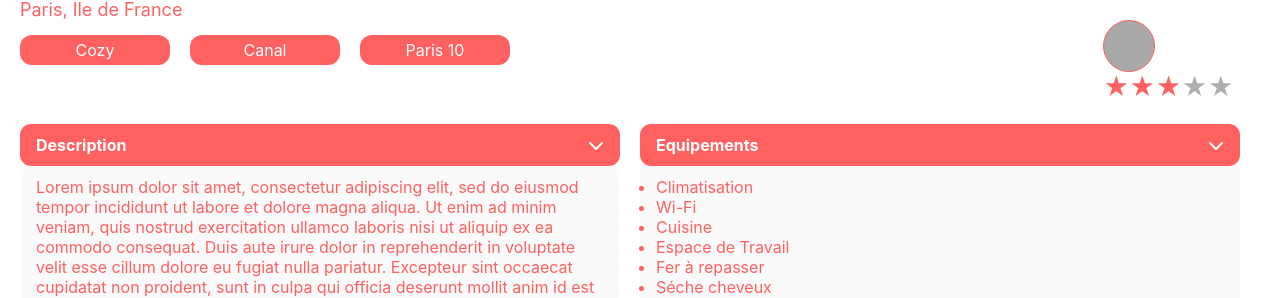
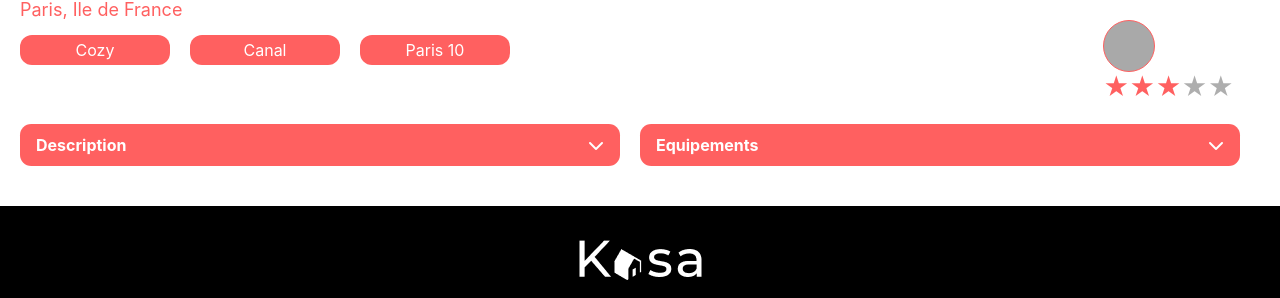
Before and after one commit to webmadao/projet-kasa, a React (Create React App) app: page /flats in a window 1280 px wide. Shown: the part 490-788 px from the top of the page. Built offline with nearby package versions, Linux system fonts and the light colour scheme.

Commit message:
methode Map pour recup les id et cover

```diff
--- a/src/components/ApartDetails/ApartDetails.jsx
+++ b/src/components/ApartDetails/ApartDetails.jsx
@@ -1,16 +1,26 @@
+import React, { useState } from 'react';
 import '../ApartDetails/ApartDetails.scss';
-import React from 'react'
 
 function ApartDetails() {
+  const [isVisible, setIsVisible] = useState(false);
+
+  const toggleVisibility = () => {
+    setIsVisible((prev) => !prev);
+  };
+
   return (
-          <div className='apartment__description'>
-            <h4>
-              <span>Description</span>
-              <i class="fa-solid fa-chevron-down"></i>
-            </h4>
-            <p>Lorem ipsum dolor sit amet, consectetur adipiscing elit, sed do eiusmod tempor incididunt ut labore et dolore magna aliqua. Ut enim ad minim veniam, quis nostrud exercitation ullamco laboris nisi ut aliquip ex ea commodo consequat. Duis aute irure dolor in reprehenderit in voluptate velit esse cillum dolore eu fugiat nulla pariatur. Excepteur sint occaecat cupidatat non proident, sunt in culpa qui officia deserunt mollit anim id est laborum.</p>
-          </div>
-  )
+    <div className='apartment__description'>
+      <h4 onClick={toggleVisibility}>
+        <span>Description</span>
+        <i className={`fa-solid ${isVisible ? 'fa-chevron-up' : 'fa-chevron-down'}`}></i>
+      </h4>
+      {isVisible && (
+        <p>
+          Lorem ipsum dolor sit amet, consectetur adipiscing elit, sed do eiusmod tempor incididunt ut labore et dolore magna aliqua. Ut enim ad minim veniam, quis nostrud exercitation ullamco laboris nisi ut aliquip ex ea commodo consequat. Duis aute irure dolor in reprehenderit in voluptate velit esse cillum dolore eu fugiat nulla pariatur. Excepteur sint occaecat cupidatat non proident, sunt in culpa qui officia deserunt mollit anim id est laborum.
+        </p>
+      )}
+    </div>
+  );
 }
 
-export default ApartDetails
+export default ApartDetails;
--- a/src/components/ApartEquipements/ApartEquipements.jsx
+++ b/src/components/ApartEquipements/ApartEquipements.jsx
@@ -1,26 +1,32 @@
+import React, { useState } from 'react';
 import '../ApartEquipements/ApartEquipements.scss';
-import React from 'react'
 
 function ApartEquipements() {
+  const [isVisible, setIsVisible] = useState(false);
+
+  const toggleVisibility = () => {
+    setIsVisible((prev) => !prev);
+  };
+
   return (
-
     <div className='apartment__equipement'>
-            <h4>
-              <span> Equipements</span>
-              <span><i class="fa-solid fa-chevron-down"></i></span>
+      <h4 onClick={toggleVisibility}>
+        <span>Equipements</span>
+        <span><i className={`fa-solid ${isVisible ? 'fa-chevron-up' : 'fa-chevron-down'}`}></i></span>
       </h4>
+      {isVisible && (
         <ul>
           <li>Climatisation</li>
           <li>Wi-Fi</li>
           <li>Cuisine</li>
           <li>Espace de Travail</li>
           <li>Fer à repasser</li>
-                    <li>Séche cheveux </li>
+          <li>Sèche cheveux</li>
           <li>Cintre</li>
         </ul>
+      )}
     </div>
-
-  )
+  );
 }
 
-export default ApartEquipements
+export default ApartEquipements;
--- a/src/components/Card/Card.jsx
+++ b/src/components/Card/Card.jsx
@@ -3,10 +3,8 @@
 import { LogementList } from '../../data/Logement';
 import { Link, useParams } from 'react-router-dom';
 
-function Card(logement) {
-  const state = {
-    apartmentId: logement.id
-  };
+function Card(props) {
+
   return (
     <div className='card'>
       <div className='gallery-container'>
--- a/src/pages/AppartmentPage.jsx
+++ b/src/pages/AppartmentPage.jsx
@@ -5,6 +5,7 @@
 import { useLocation } from 'react-router-dom'
 
 function AppartmentPage() {
+
   const location = useLocation();
   console.log(location);
     return (
```
Lines whose indentation alone changed are shown as unchanged.
